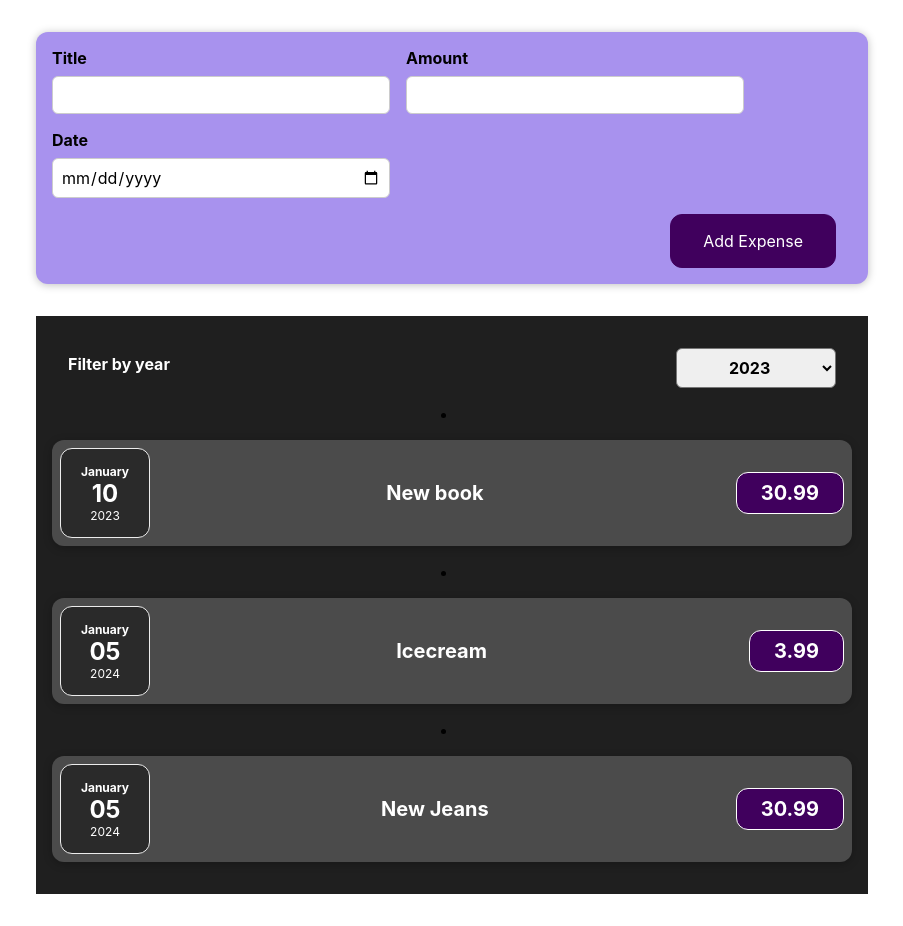
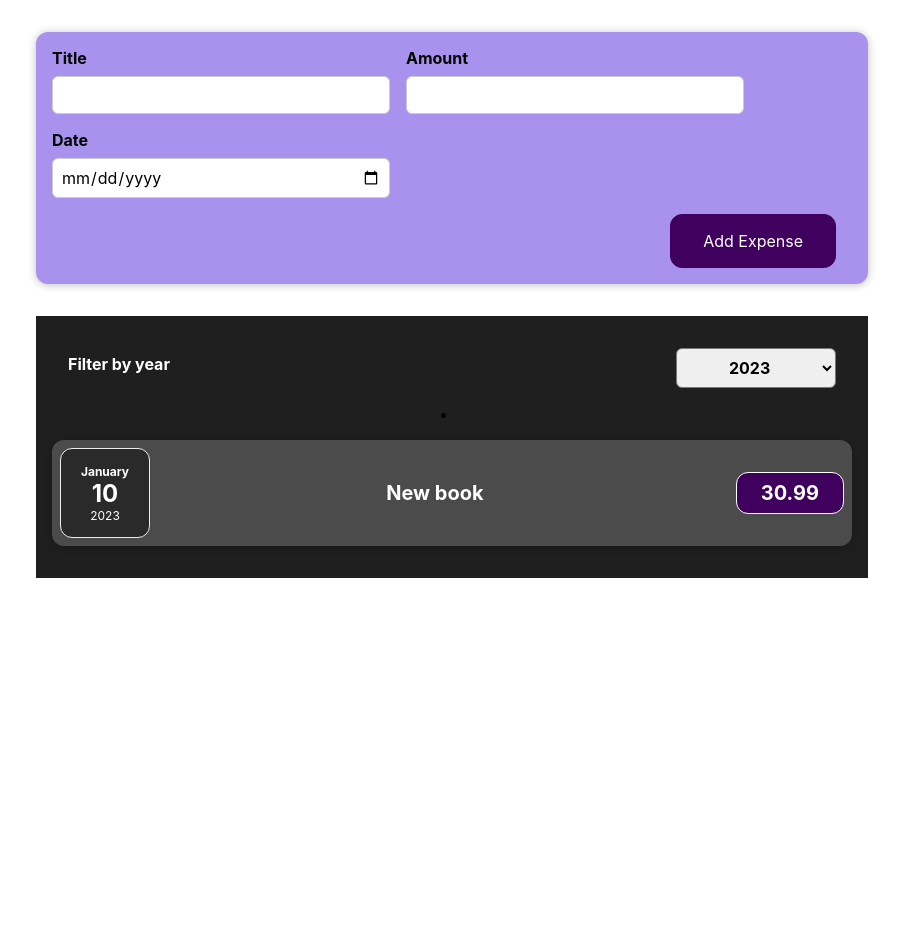
Before and after one commit to kermoohno/expenses, a React (Create React App) app: page / in a window 1280 px wide. Shown: the whole page, without its empty margins (188-1091 px from the left). After the commit the page ends 800 px from the top, so only its background shows below. Built offline with nearby package versions, Linux system fonts and the light colour scheme.

Commit message:
Added filter system that works

```diff
--- a/src/components/Expenses/Expenses.js
+++ b/src/components/Expenses/Expenses.js
@@ -15,21 +15,27 @@ const Expenses = (props) =>{
         setFilteredYear(year)
     }
 
+    const filteredExpenses = props.expenses.filter(expense => expense.date.getFullYear().toString() === filteredYear);
+
+    let expensesContent = <p>No expenses found for selected year.</p>;
+
+    if(filteredExpenses.length > 0){
+        expensesContent = filteredExpenses.map(expense => (
+            <ExpenseItem
+                key={expense.id}
+                title={expense.title}
+                amount={expense.amount}
+                date={expense.date}
+            />
+        ));
+    }
+
     return (
         <Card className='expenses'>
-            <ExpensesFilter selected={filteredYear} onChangeFilter={filterChangeHandler}></ExpensesFilter>
-            {
-                props.expenses.map((expense) => {
-                    return <ExpenseItem
-                        id={expense.id}
-                        title={expense.title}
-                        amount={expense.amount}
-                        date={expense.date}
-                    ></ExpenseItem>
-                })
-            }
+            <ExpensesFilter selected={filteredYear} onChangeFilter={filterChangeHandler} />
+            {expensesContent}
         </Card>
     )
 }
 
-export default Expenses
+export default Expenses;
```
